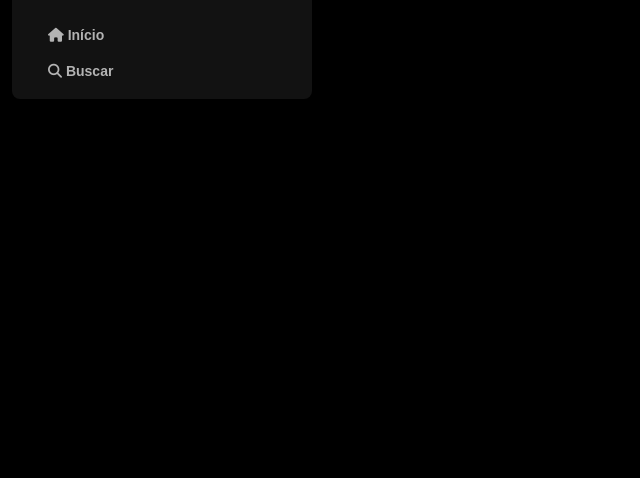
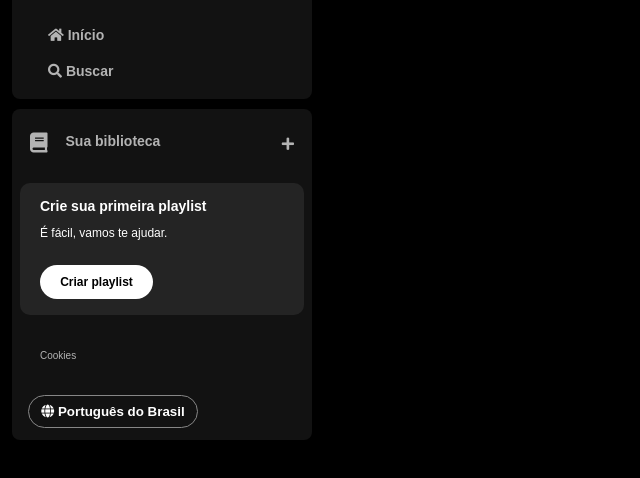
Before and after one commit to Thurcavalcante/spotify-imersao, a plain HTML site: page index.html in a window 1280 px wide. Shown: the part 74-552 px from the top of the page, without its empty margins (0-640 px from the left). Drawn offline with Linux system fonts and the light colour scheme.

Commit message:
ESTILO AVANÇADO E POSICIONAMENTO: TRANSFORMANDO LAYOUTS

```diff
--- a/index.html
+++ b/index.html
@@ -1,32 +1,33 @@
 <!DOCTYPE html>
-<html lang="en">
+<html lang="pt-BR">
+
 <head>
     <meta charset="UTF-8">
     <meta name="viewport" content="width=device-width, initial-scale=1.0">
-    <title>Sportfy Imersão</title>
+    <title>Spotify Imersão</title>
 
-    <link rel="stylesheet" href="./reset.css">
-    <link rel="stylesheet" href="/style.css">
+    <link rel="stylesheet" href="reset.css">
+    <link rel="stylesheet" href="style.css">
 
     <link rel="stylesheet" href="https://use.fontawesome.com/releases/v5.15.4/css/solid.css"
         integrity="sha384-Tv5i09RULyHKMwX0E8wJUqSOaXlyu3SQxORObAI08iUwIalMmN5L6AvlPX2LMoSE" crossorigin="anonymous" />
     <link rel="stylesheet" href="https://use.fontawesome.com/releases/v5.15.4/css/fontawesome.css"
         integrity="sha384-jLKHWM3JRmfMU0A5x5AkjWkw/EYfGUAGagvnfryNV3F9VqM98XiIH7VBGVoxVSc7" crossorigin="anonymous" />
 
-    <link rel="stylesheet" href="https://cdnjs.cloudflare.com/ajax/libs/font-awesome/6.5.1/css/all.min.css" integrity="sha512-DTOQO9RWCH3ppGqcWaEA1BIZOC6xxalwEsw9c2QQeAIftl+Vegovlnee1c9QX4TctnWMn13TZye+giMm8e2LwA==" crossorigin="anonymous" referrerpolicy="no-referrer" />
 </head>
+
 <body>
     <div class="sidebar">
         <nav class="sidebar__navigation">
             <div class="logo">
                 <a href="">
-                    <img src="./assets/icons/logo-spotify.png" alt="Logo do Spotify">
+                    <img src="./assets/icons/logo-spotify.png" alt="Logo" />
                 </a>
             </div>
             <ul>
                 <li>
                     <a href="">
-                        <span><i class="fa fa-house"></i></span>
+                        <span class="fa fa-home"></span>
                         <span>Início</span>
                     </a>
                 </li>
@@ -38,10 +39,34 @@
                 </li>
             </ul>
         </nav>
+        <div class="library">
+            <div class="library__content">
+                <button class="library__button">
+                    <span class="fa fas fa-book"></span>
+                    <span>Sua biblioteca</span>
+                </button>
+                <span class="fa fa-plus"></span>
+            </div>
+            <section class="section-playlist">
+                <div class="section-playlist__content">
+                    <span class="text title">Crie sua primeira playlist</span>
+                    <span class="text subtitle">É fácil, vamos te ajudar.</span>
+                    <button class="section-playlist__button">
+                        <span>Criar playlist</span>
+                    </button>
+                </div>
+            </section>
+            <div class="cookies">
+                <a href="">Cookies</a>
+            </div>
+            <div class="languages">
+                <button class="languages__button">
+                    <span class="fa fa-globe"></span>
+                    <span>Português do Brasil</span>
+                </button>
+            </div>
+        </div>
     </div>
+</body>
 
-
-
-    <script src="/script.js"></script>
-</body>
 </html>
--- a/style.css
+++ b/style.css
@@ -42,5 +42,130 @@ body{
     text-decoration: none;
     font-weight: 600;
     font-size: 14px;
-    font-family: "DM-sans", sans-serif;
+    font-family: "DM Sans", sans-serif;
 }
+
+.library{
+    background-color:#121212;
+    border-radius:8px;
+    display:flex;
+    justify-content: space-between;
+    flex-direction: column;
+    padding:4px 8px;
+    color:#b3b3b3;
+    font-weight: 600;
+    font-size:14px;
+    margin-top: 10px;
+}
+
+.library .library__content{
+    display:flex;
+    justify-content: space-between;
+}
+
+.library .library__button{
+    display:flex;
+    margin-right: 10px;
+    color:#b3b3b3;
+    background-color: transparent;
+    border:0px;
+    font-size: 14px;
+    font-weight: 700;
+    font-family: "DM Sans", sans-serif;
+    text-align: center;
+    text-decoration: none;
+    text-transform: none;
+    padding:20px 10px;
+}
+
+.library .library__button .fa{
+    font-size:20px;
+    font-weight: 300;
+    color:#b3b3b3;
+    margin-right: 10px;
+    padding-right:8px;
+}
+
+.library .library__content .fa-plus{
+    margin: 24px 10px;
+}
+
+.section-playlist{
+    display:flex;
+    align-items: flex-start;
+    justify-content: space-between;
+    gap:20px;
+    background-color: #242424;
+    color:#b3b3b3;
+    font-weight: 600;
+    font-size: 14px;
+    margin: 8px 0;
+    padding:16px 20px;
+    border-radius:10px;
+}
+
+.section-playlist .section-playlist__content{
+    display:flex;
+    flex-direction: column;
+}
+
+.section-playlist__content .text{
+    padding-bottom:14px;
+    color:#FFF;
+    font-family: "DM Sans", sans-serif;
+}
+
+.section-playlist__content .title{
+    font-weight: 700;
+}
+
+.section-playlist__content .subtitle{
+    font-weight: 500;
+    font-size: 12px;
+}
+
+.section-playlist__content .section-playlist__button{
+    display: flex;
+    justify-content: center;
+    background-color: #FFF;
+    color:#000;
+    border-radius: 20px;
+    font-size: 12px;
+    font-weight: 700;
+    font-family: "DM Sans", sans-serif;
+    text-decoration:none;
+    text-transform: none;
+    padding:10px;
+    margin-top: 12px;
+    border:0;
+    width: 113px;
+}
+
+.sidebar .cookies{
+    margin:25px 20px;
+}
+
+.sidebar .cookies a{
+    color:#b3b3b3;
+    font-family: "DM Sans", sans-serif;
+    font-weight: 500;
+    font-size:10px;
+    text-decoration: none;
+}
+
+.sidebar .cookies a:hover{
+    text-decoration: underline;
+}
+
+.languages .languages__button{
+    align-items: center;
+    background-color: transparent;
+    border: 1px solid #878787;
+    color:#FFF;
+    font-weight: bold;
+    cursor:pointer;
+    width: 170px;
+    margin:8px;
+    padding:8px;
+    border-radius:20px;
+}
```
